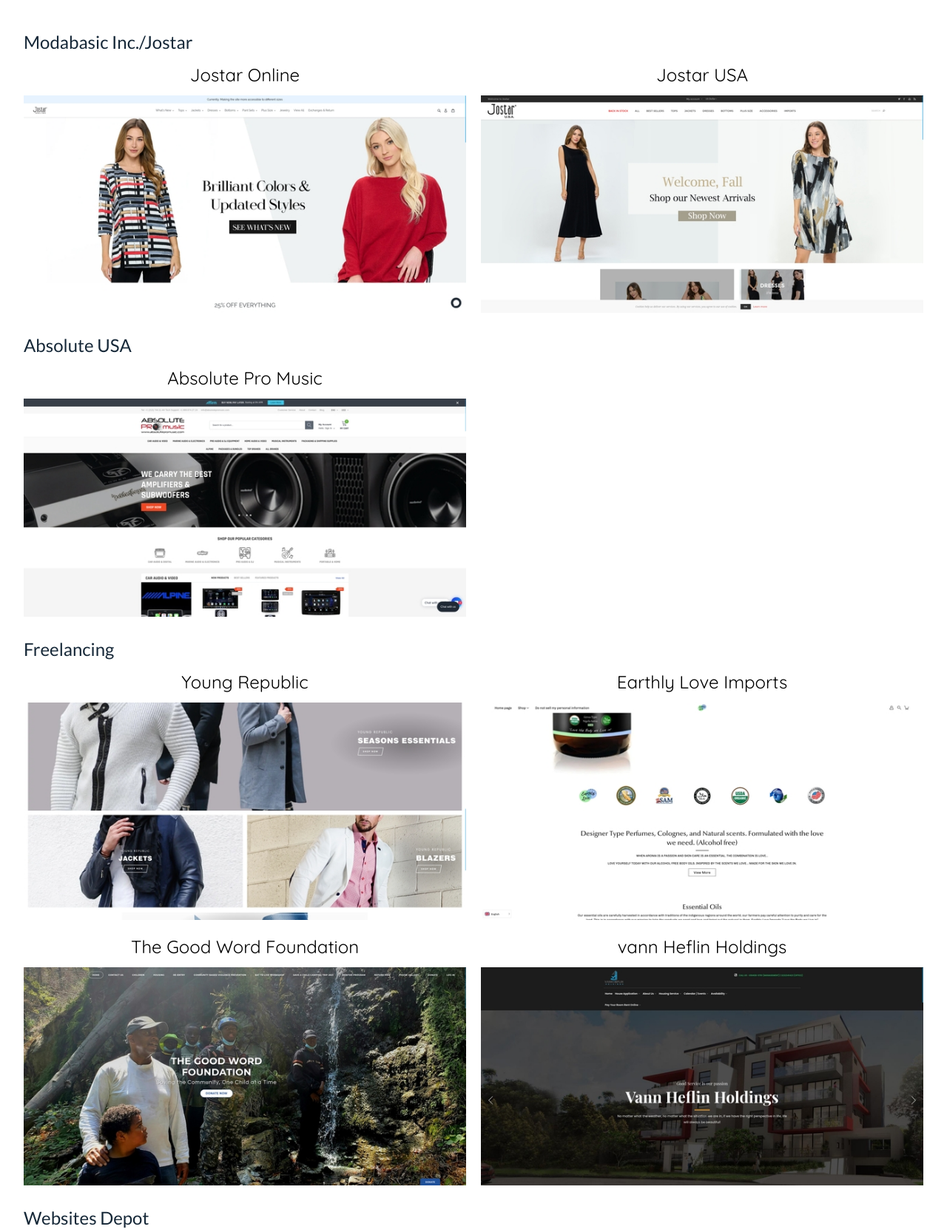
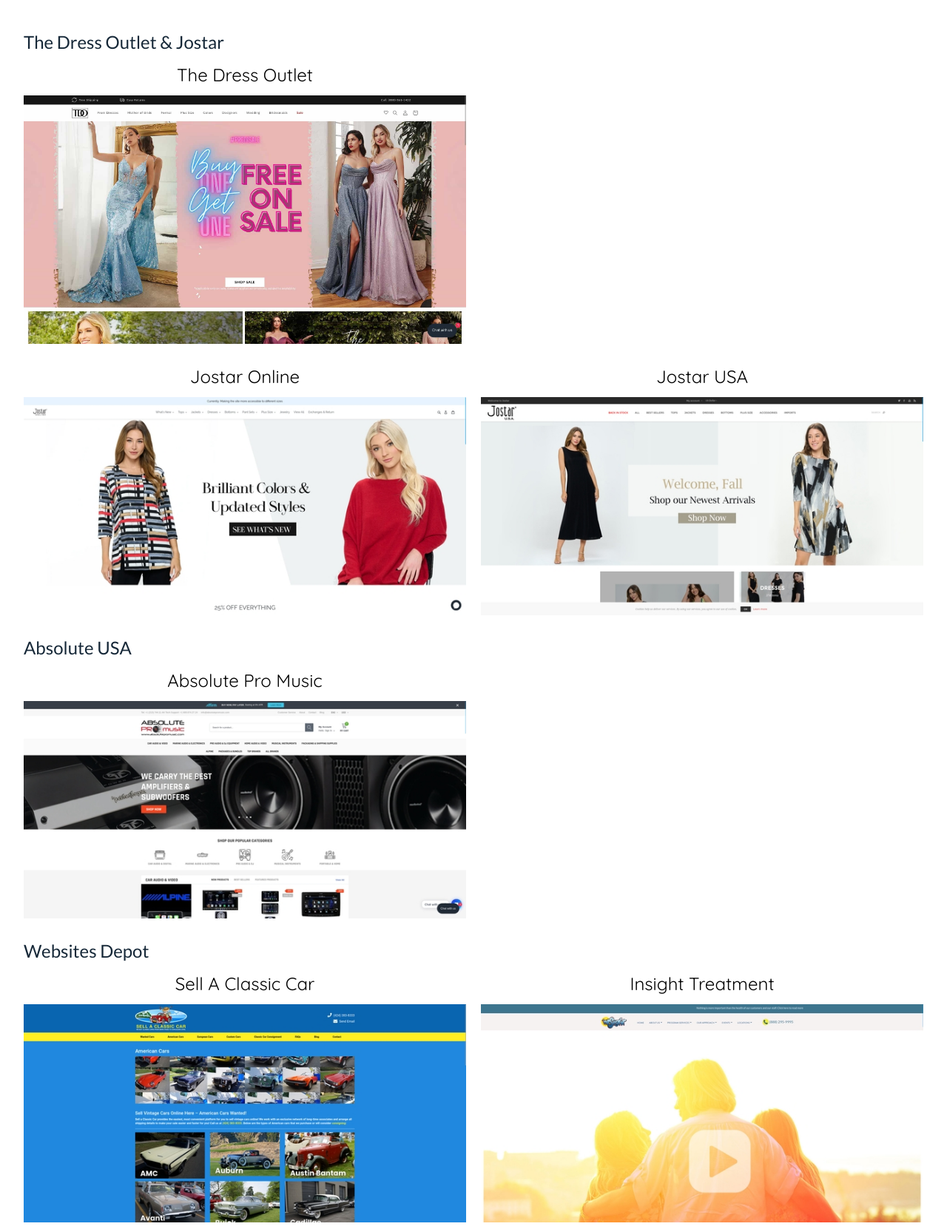
Before and after one commit to DanielCAlex/danielcalex.github.io, a website built with webpack: page index.html in a window 1280 px wide. Shown: the part 263-1929 px from the top of the page at 74% size. Built offline with nearby package versions, Linux system fonts and the light colour scheme.

Commit message:
Updated Portfolio

```diff
--- a/index.html
+++ b/index.html
@@ -33,14 +33,24 @@
         <div id="portfolio">
             <h1 class="font-quicksand text-2xl mb-11 inline-block w-1/6 border-purple border-b-4 pb-4">Dev Portfolio
             </h1>
-            <p class="text-2xl name">Modabasic Inc./Jostar</p>
+            <p class="text-2xl name">The Dress Outlet & Jostar</p>
+            <div class="workplace">
+                <div class="item">
+                    <a target="_blank" class="undeline" href="https://thedressoutlet.com">
+                        <p class="item-title">
+                            The Dress Outlet
+                        </p>
+                        <img class="w-full" src="src/images/thedressoutlet-min.jpg" alt="">
+                    </a>
+                </div>
+            </div>
             <div class="workplace">
                 <div class="item">
                     <a target="_blank" class="undeline" href="https://jostaronline.com">
                         <p class="item-title">
                             Jostar Online
                         </p>
-                        <img class="w-full" src="src/images/jostaronline.jpg" alt="">
+                        <img gclass="w-full" src="src/images/jostaronline.jpg" alt="">
                     </a>
                 </div>
                 <div class="item">
@@ -60,41 +70,6 @@
                             Absolute Pro Music
                         </p>
                         <img class="w-full" src="src/images/absolute.jpg" alt="">
-                    </a>
-                </div>
-            </div>
-            <p class="text-2xl name">Freelancing</p>
-            <div class="workplace">
-                <div class="item">
-                    <a target="_blank" class="undeline" href="https://shopyoungrepublic.com">
-                        <p class="item-title">
-                            Young Republic
-                        </p>
-                        <img class="w-full" src="src/images/republic.jpg" alt="">
-                    </a>
-                </div>
-                <div class="item">
-                    <a target="_blank" class="undeline" href="https://earthlyloveimports.com">
-                        <p class="item-title">
-                            Earthly Love Imports
-                        </p>
-                        <img class="w-full" src="src/images/elo.jpg" alt="">
-                    </a>
-                </div>
-                <div class="item">
-                    <a target="_blank" class="undeline" href="https://thegoodwordfoundation.org">
-                        <p class="item-title">
-                            The Good Word Foundation
-                        </p>
-                        <img class="w-full" src="src/images/goodword.jpg">
-                    </a>
-                </div>
-                <div class="item">
-                    <a target="_blank" class="undeline" href="http://vannheflinholdingsinc.com/">
-                        <p class="item-title">
-                            vann Heflin Holdings
-                        </p>
-                        <img class="w-full" src="src/images/heflin.jpg">
                     </a>
                 </div>
             </div>
@@ -173,6 +148,33 @@
                     </a>
                 </div>
             </div>
+            <p class="text-2xl name">Freelancing</p>
+            <div class="workplace">
+                <div class="item">
+                    <a target="_blank" class="undeline" href="https://shopyoungrepublic.com">
+                        <p class="item-title">
+                            Young Republic
+                        </p>
+                        <img class="w-full" src="src/images/republic.jpg" alt="">
+                    </a>
+                </div>
+                <div class="item">
+                    <a target="_blank" class="undeline" href="https://earthlyloveimports.com">
+                        <p class="item-title">
+                            Earthly Love Imports
+                        </p>
+                        <img class="w-full" src="src/images/elo.jpg" alt="">
+                    </a>
+                </div>
+                <div class="item">
+                    <a target="_blank" class="undeline" href="https://thegoodwordfoundation.org">
+                        <p class="item-title">
+                            The Good Word Foundation
+                        </p>
+                        <img class="w-full" src="src/images/goodword.jpg">
+                    </a>
+                </div>
+            </div>
         </div>
     </div>
 </body>
```
Also changed, not shown: .lando.yml, src/images/thedressoutlet-min.jpg (added).
